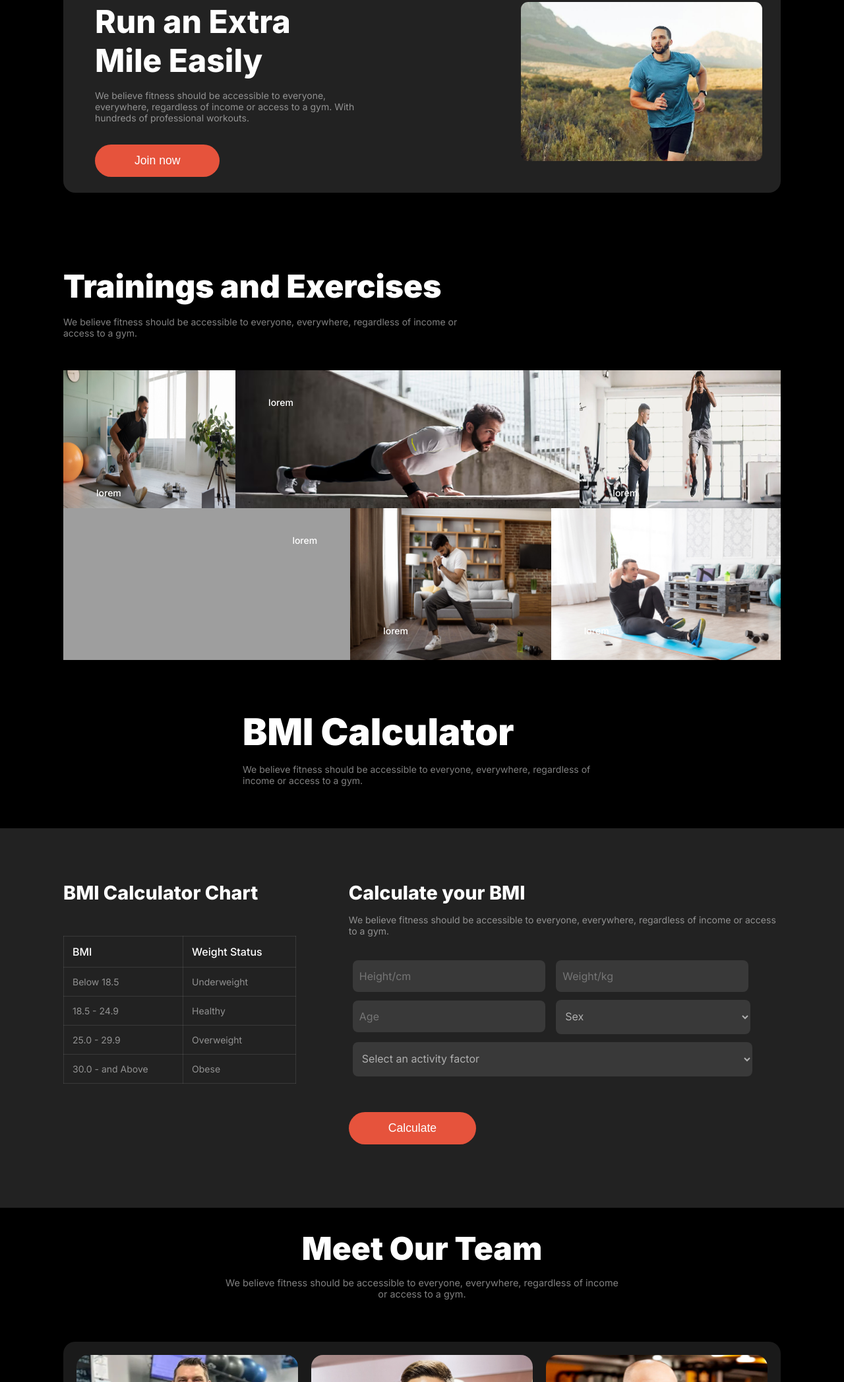
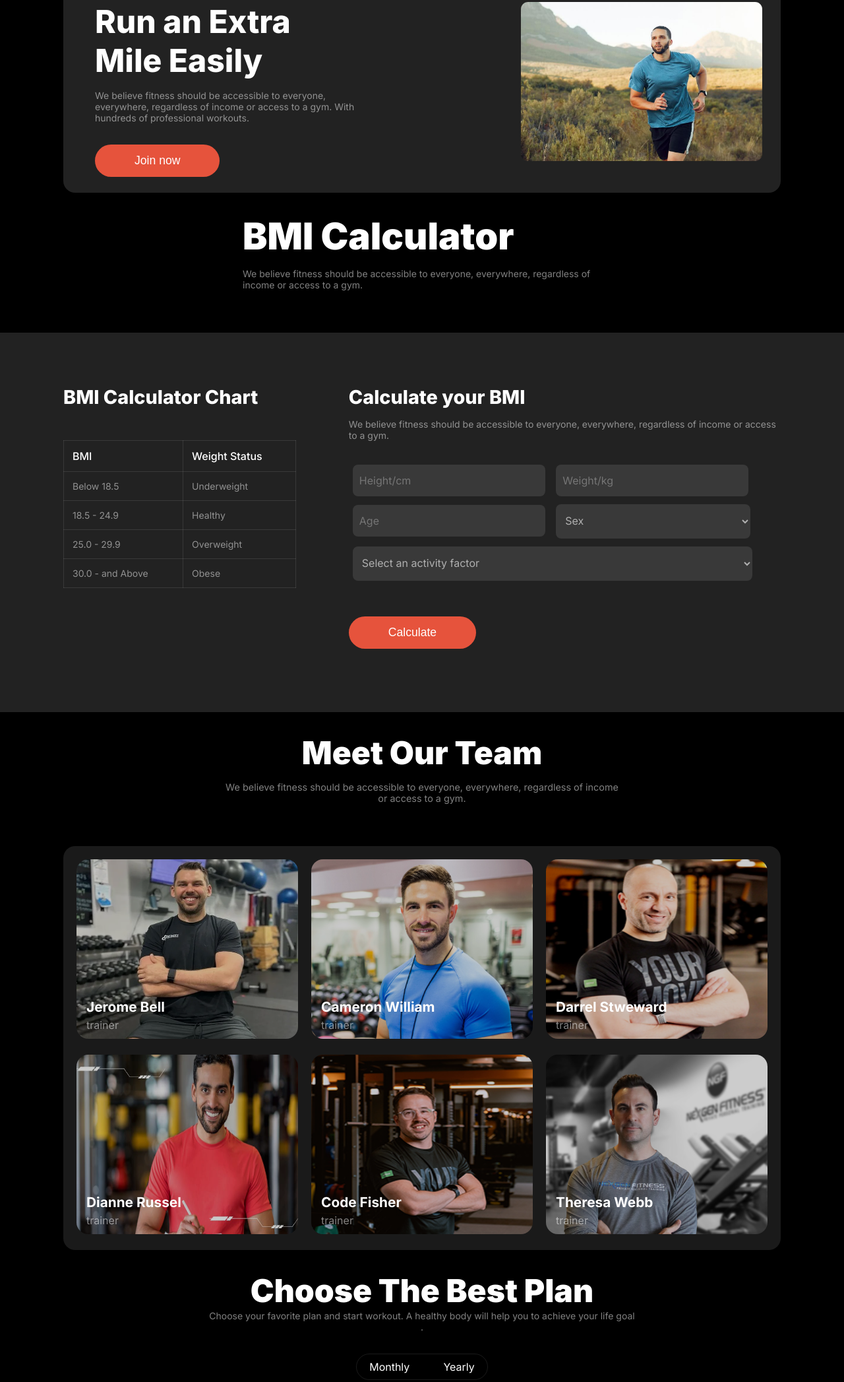
Before and after one commit to nafisa180205/fitness-website-responsive, a plain HTML site: page index.html in a window 1280 px wide. Shown: the part 1372-3466 px from the top of the page at 66% size. Drawn offline with Linux system fonts and the light colour scheme; grey boxes are pictures that could not be loaded.

Commit message:
all done

```diff
--- a/index.html
+++ b/index.html
@@ -125,7 +125,7 @@
         <!-- Run an Extra Mile Easily ends here -->
 
         <!-- Trainings and Exercises starts here -->
-         <section class="container training_container">
+         <!-- <section class="container training_container">
             <div class="training_description">
                 <h2>Trainings and Exercises</h2>
                 <p >We believe fitness should be accessible to everyone, everywhere, regardless of income or access to a gym.</p>
@@ -165,7 +165,7 @@
             </div>
 
 
-         </section>
+         </section> -->
         <!-- Trainings and Exercises ends here -->
 
         <!-- BMI Calculator starts here  -->
@@ -314,7 +314,7 @@
 
                 </h3>
                 <p>
-                    Lorem ipsum dolor, sit amet consectetur adipisicing elit. Vel dolorum rem sequi, a voluptatem iste ad impedit doloribus incidunt mollitia?
+                    Choose your favorite plan and start workout. A healthy body will help you to achieve your life goal .
                 </p>
                 <ul>
                     <li>Monthly</li>
--- a/style/style.css
+++ b/style/style.css
@@ -642,6 +642,7 @@ form .column select{
 .team_members .card img{
     height: 272px;
     border-radius: 18px;
+    filter: brightness(.8);
 
 }
 
@@ -860,6 +861,9 @@ footer{
 
 @media screen and (max-width: 576px) {
     /* header section responsive starts here */
+    section{
+        padding-top: 1rem;
+    }
     .btn-primary{
         padding: 14px 25px ;
         font-size: 16px;
```
